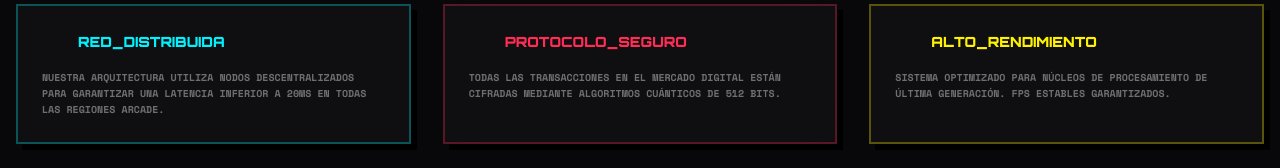
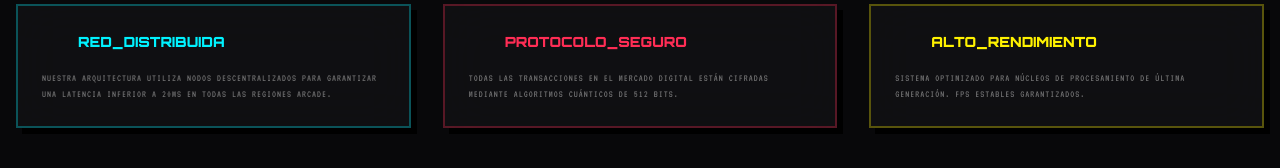
Before and after one commit to Ayo97Dev/GameHub-ProyectoFinal, a Vue app in the folder frontend/: page / in a window 1280 px wide. Shown: the part 2003-2171 px from the top of the page. Built offline with nearby package versions, Linux system fonts and the light colour scheme; no server answers; some icons are missing.

Commit message:
Nginx 100% funcional.

```diff
--- a/frontend/src/components/layout/Navbar.vue
+++ b/frontend/src/components/layout/Navbar.vue
@@ -4,7 +4,6 @@ import { RouterLink, useRouter } from 'vue-router'
 import { useAuthStore } from '../../stores/auth'
 import { useGameStore } from '../../stores/game'
 import { useTheme } from '../../composables/useTheme'
-import { Icon } from '@iconify/vue'
 import BaseButton from '../ui/BaseButton.vue'
 
 const authStore = useAuthStore()
--- a/frontend/src/lib/axios.js
+++ b/frontend/src/lib/axios.js
@@ -1,7 +1,7 @@
 import axios from 'axios'
 
 const api = axios.create({
-  baseURL: 'http://localhost:8000/api',
+  baseURL: '/api',
   headers: {
     'Content-Type': 'application/json',
     'Accept': 'application/json'
--- a/frontend/src/main.js
+++ b/frontend/src/main.js
@@ -3,8 +3,11 @@ import { createPinia } from 'pinia'
 import router from './router'
 import './style.css'
 import App from './App.vue'
+import { Icon } from '@iconify/vue'
 
 const app = createApp(App)
+
+app.component('Icon', Icon)
 
 app.use(createPinia())
 app.use(router)
--- a/frontend/src/views/HomeView.vue
+++ b/frontend/src/views/HomeView.vue
@@ -1,7 +1,6 @@
 <script setup>
 import { onMounted, computed, ref } from 'vue'
 import { RouterLink } from 'vue-router'
-import { Icon } from '@iconify/vue'
 import { useGameStore } from '../stores/game'
 import GameCard from '../components/ui/GameCard.vue'
 
@@ -85,7 +84,7 @@ const otherGames = computed(() => gameStore.games.filter(g => g.slug !== feature
                  <!-- Big Play Button for Hero -->
                  <div class="absolute inset-0 flex items-center justify-center z-30 opacity-0 group-hover:opacity-100 transition-opacity">
                     <RouterLink :to="`/play/${featuredGame.slug}`">
-                       <button class="size-20 bg-neon-cyan/20 border-4 border-neon-cyan backdrop-blur-xl flex items-center justify-center text-neon-cyan hover:scale-110 transition-transform shadow-[0_0_50px_rgba(0,242,255,0.3)]">
+                        <button class="size-20 bg-neon-cyan/20 border-4 border-neon-cyan backdrop-blur-xl flex items-center justify-center text-neon-cyan hover:scale-110 transition-transform shadow-[6px_6px_0px_#000]">
                           <Icon icon="lucide:play" class="text-4xl translate-x-1" />
                        </button>
                     </RouterLink>
@@ -163,7 +162,7 @@ const otherGames = computed(() => gameStore.games.filter(g => g.slug !== feature
                <Icon icon="lucide:database" class="text-2xl" />
                <span class="font-display text-sm font-black uppercase">Red_Distribuida</span>
             </div>
-            <p class="font-sans text-[10px] font-bold text-white/40 uppercase leading-relaxed">
+            <p class="font-pixel text-[10px] text-white/40 uppercase leading-relaxed tracking-widest">
                Nuestra arquitectura utiliza nodos descentralizados para garantizar una latencia inferior a 20ms en todas las regiones arcade.
             </p>
          </div>
@@ -172,7 +171,7 @@ const otherGames = computed(() => gameStore.games.filter(g => g.slug !== feature
                <Icon icon="lucide:shield" class="text-2xl" />
                <span class="font-display text-sm font-black uppercase">Protocolo_Seguro</span>
             </div>
-            <p class="font-sans text-[10px] font-bold text-white/40 uppercase leading-relaxed">
+            <p class="font-pixel text-[10px] text-white/40 uppercase leading-relaxed tracking-widest">
                Todas las transacciones en el mercado digital están cifradas mediante algoritmos cuánticos de 512 bits.
             </p>
          </div>
@@ -181,7 +180,7 @@ const otherGames = computed(() => gameStore.games.filter(g => g.slug !== feature
                <Icon icon="lucide:zap" class="text-2xl" />
                <span class="font-display text-sm font-black uppercase">Alto_Rendimiento</span>
             </div>
-            <p class="font-sans text-[10px] font-bold text-white/40 uppercase leading-relaxed">
+            <p class="font-pixel text-[10px] text-white/40 uppercase leading-relaxed tracking-widest">
                Sistema optimizado para núcleos de procesamiento de última generación. FPS estables garantizados.
             </p>
          </div>
--- a/frontend/src/views/LeaderboardView.vue
+++ b/frontend/src/views/LeaderboardView.vue
@@ -100,7 +100,7 @@ onMounted(async () => {
           <div class="gh-panel bg-retro-dark border-4 border-neon-yellow p-8 shadow-[12px_12px_0px_#000] relative group animate-glow-yellow">
              <div class="absolute -top-8 left-1/2 -translate-x-1/2 bg-neon-yellow text-black font-display font-black text-3xl px-6 py-2 shadow-[6px_6px_0px_#000] animate-bounce-slow">1ST</div>
              <div class="flex flex-col items-center text-center mt-6">
-                <div class="size-28 bg-black border-4 border-neon-yellow flex items-center justify-center text-5xl font-black mb-6 text-neon-yellow shadow-[0_0_20px_rgba(255,242,0,0.3)]">
+                <div class="size-28 bg-black border-4 border-neon-yellow flex items-center justify-center text-5xl font-black mb-6 text-neon-yellow">
                   {{ top3[0].username?.[0]?.toUpperCase() }}
                 </div>
                 <h3 class="font-display text-2xl font-black text-retro-white uppercase truncate w-full mb-1">{{ top3[0].username }}</h3>
@@ -176,7 +176,7 @@ onMounted(async () => {
 
 <style scoped>
 .gh-title-glow {
-  text-shadow: 0 0 15px rgba(255, 242, 0, 0.4);
+  text-shadow: 4px 4px 0px rgba(0, 0, 0, 0.8);
 }
 .blink {
   animation: blink 1.5s step-start infinite;
@@ -202,8 +202,8 @@ onMounted(async () => {
   animation: glow-yellow 4s infinite;
 }
 @keyframes glow-yellow {
-  0%, 100% { box-shadow: 12px 12px 0px #000, 0 0 20px rgba(255, 242, 0, 0.1); }
-  50% { box-shadow: 12px 12px 0px #000, 0 0 40px rgba(255, 242, 0, 0.3); }
+  0%, 100% { box-shadow: 12px 12px 0px #000; }
+  50% { box-shadow: 12px 12px 0px #000, 0 0 0 4px var(--color-neon-yellow); }
 }
 </style>
 
--- a/frontend/src/views/StoreView.vue
+++ b/frontend/src/views/StoreView.vue
@@ -151,7 +151,7 @@ const checkout = async (method) => {
 
     <!-- CART SIDEBAR -->
     <Transition name="slide">
-      <aside v-if="isCartOpen" class="fixed inset-y-0 right-0 w-full sm:w-[400px] bg-black border-l-4 border-neon-cyan z-[70] shadow-[-20px_0_50px_rgba(0,0,0,0.8)] flex flex-col">
+      <aside v-if="isCartOpen" class="fixed inset-y-0 right-0 w-full sm:w-[400px] bg-black border-l-4 border-neon-cyan z-[70] shadow-[-12px_0_0_#000] flex flex-col">
          <header class="p-6 border-b-2 border-neon-cyan/20 flex items-center justify-between bg-retro-dark">
             <h2 class="font-display text-xl font-black text-white uppercase tracking-widest">Carrito_De_Compra</h2>
             <button @click="isCartOpen = false" class="text-white/40 hover:text-white transition-colors text-2xl">✕</button>
@@ -176,7 +176,7 @@ const checkout = async (method) => {
                   <p class="font-pixel text-[10px] text-white/40 uppercase">{{ item.price.toFixed(2) }} € / UNIDAD</p>
                </div>
                <div class="flex flex-col items-center gap-1">
-                  <div class="flex items-center gap-2 bg-black/60 border border-white/10 rounded px-2 py-1">
+                  <div class="flex items-center gap-2 bg-black/60 border border-white/10 px-2 py-1">
                      <button @click="removeFromCart(item.id)" class="text-white/40 hover:text-neon-pink">－</button>
                      <span class="font-display text-xs font-bold text-white w-4 text-center">{{ item.quantity }}</span>
                      <button @click="addToCart(item)" class="text-white/40 hover:text-neon-cyan">＋</button>
@@ -387,6 +387,6 @@ const checkout = async (method) => {
 
 .custom-scroll::-webkit-scrollbar { width: 4px; }
 .custom-scroll::-webkit-scrollbar-track { background: transparent; }
-.custom-scroll::-webkit-scrollbar-thumb { background: rgba(255,255,255,0.1); border-radius: 10px; }
+.custom-scroll::-webkit-scrollbar-thumb { background: rgba(255,255,255,0.1); }
 .custom-scroll::-webkit-scrollbar-thumb:hover { background: rgba(0, 242, 255, 0.3); }
 </style>
--- a/frontend/vite.config.js
+++ b/frontend/vite.config.js
@@ -9,7 +9,7 @@ export default defineConfig({
     host: true,
     allowedHosts: true,
     hmr: {
-      clientPort: 443
+      clientPort: 8443
     },
     watch: {
       usePolling: true
```
